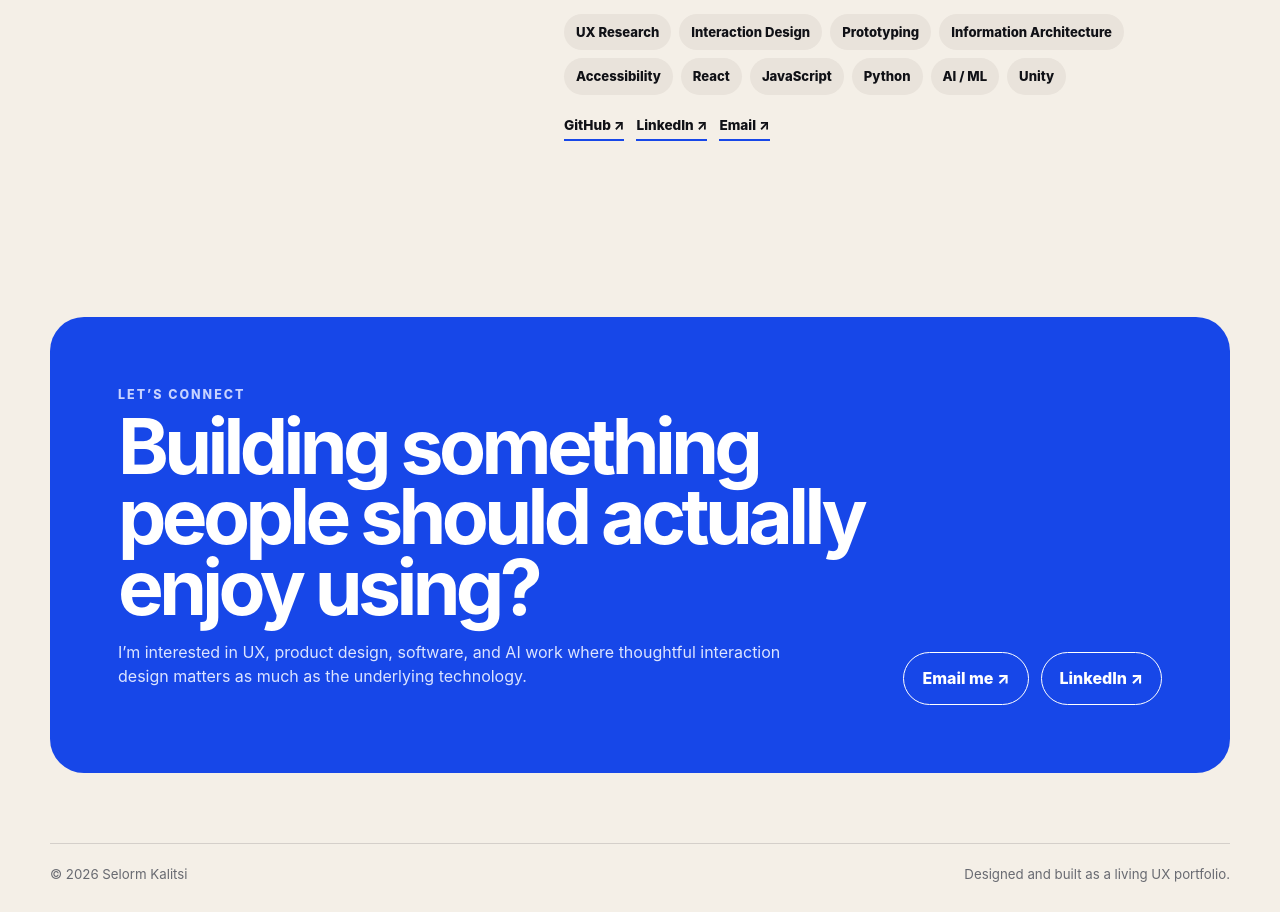
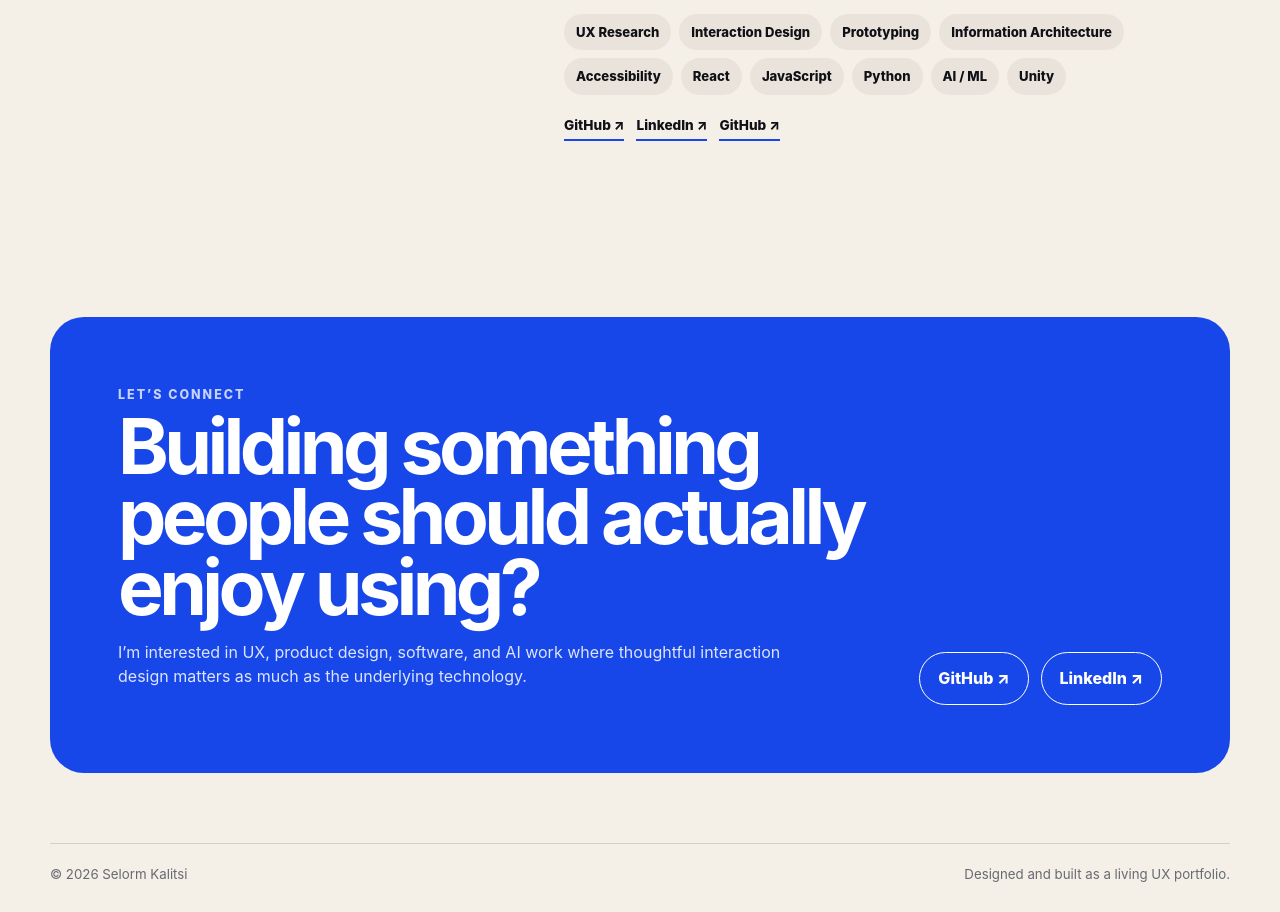
Before and after one commit to Slrm1/work, a plain HTML site: page index.html in a window 1280 px wide. Shown: the part 10445-11357 px from the top of the page. Drawn offline with Linux system fonts and the light colour scheme.

Commit message:
fix: remove unverified portfolio contact email and link to public GitHub instead

```diff
--- a/index.html
+++ b/index.html
@@ -451,7 +451,7 @@
           <div class="skills" aria-label="Skills">
             <span>UX Research</span><span>Interaction Design</span><span>Prototyping</span><span>Information Architecture</span><span>Accessibility</span><span>React</span><span>JavaScript</span><span>Python</span><span>AI / ML</span><span>Unity</span>
           </div>
-          <div class="about-links"><a href="https://github.com/Slrm1" target="_blank" rel="noreferrer">GitHub ↗</a><a href="https://www.linkedin.com/in/selormkalitsi/" target="_blank" rel="noreferrer">LinkedIn ↗</a><a href="mailto:selormkalitsi@gmail.com">Email ↗</a></div>
+          <div class="about-links"><a href="https://github.com/Slrm1" target="_blank" rel="noreferrer">GitHub ↗</a><a href="https://www.linkedin.com/in/selormkalitsi/" target="_blank" rel="noreferrer">LinkedIn ↗</a><a href="https://github.com/Slrm1" target="_blank" rel="noopener noreferrer">GitHub ↗</a></div>
         </div>
       </div>
     </section>
@@ -464,7 +464,7 @@
             <h2>Building something people should actually enjoy using?</h2>
             <p>I’m interested in UX, product design, software, and AI work where thoughtful interaction design matters as much as the underlying technology.</p>
           </div>
-          <div class="actions"><a class="btn" href="mailto:selormkalitsi@gmail.com">Email me ↗</a><a class="btn" href="https://www.linkedin.com/in/selormkalitsi/" target="_blank" rel="noreferrer">LinkedIn ↗</a></div>
+          <div class="actions"><a class="btn" href="https://github.com/Slrm1" target="_blank" rel="noopener noreferrer">GitHub ↗</a><a class="btn" href="https://www.linkedin.com/in/selormkalitsi/" target="_blank" rel="noreferrer">LinkedIn ↗</a></div>
         </div>
       </div>
     </section>
```
